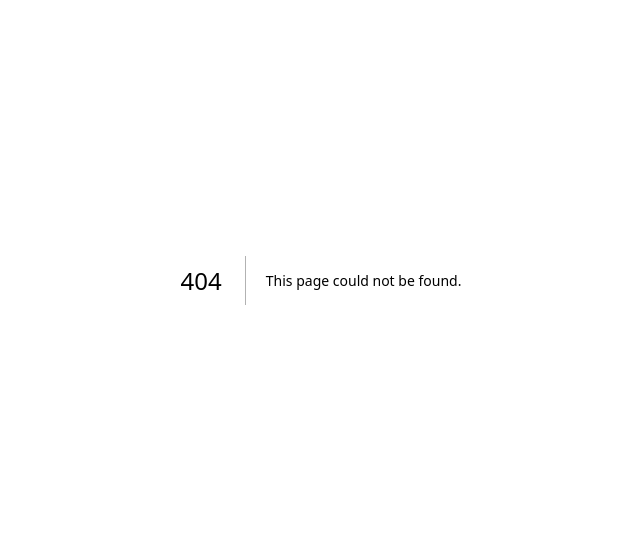
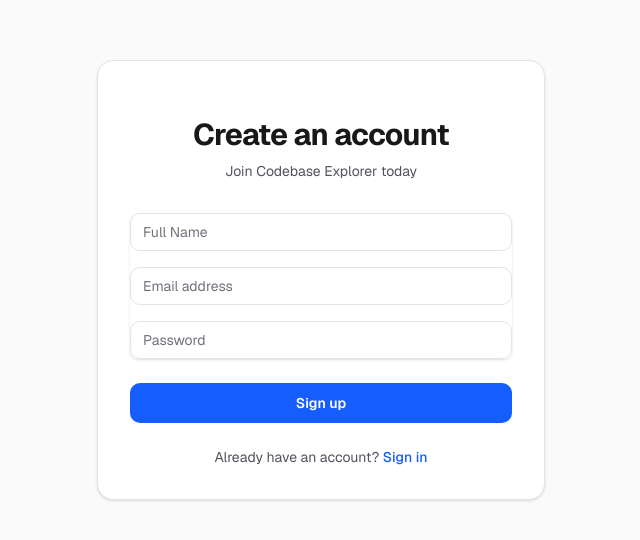
Before and after one commit to binay-das/ai-codebase-explorer, a Next.js app: page /auth/signup in a window 1280 px wide. Before the commit this address had no page. Shown: the part 120-660 px from the top of the page, without its empty margins (319-959 px from the left). Built offline with nearby package versions, Linux system fonts and the light colour scheme.

Commit message:
feat: signup page

```diff
--- /dev/null
+++ b/app/auth/signup/page.tsx
@@ -0,0 +1,141 @@
+"use client";
+
+import { useState } from "react";
+import { useRouter } from "next/navigation";
+import Link from "next/link";
+import { signIn } from "next-auth/react";
+
+export default function SignUpPage() {
+  const [email, setEmail] = useState("");
+  const [password, setPassword] = useState("");
+  const [name, setName] = useState("");
+  const [error, setError] = useState("");
+  const [loading, setLoading] = useState(false);
+  const router = useRouter();
+
+  const handleSubmit = async (e: React.FormEvent) => {
+    e.preventDefault();
+    setLoading(true);
+    setError("");
+
+    try {
+      const response = await fetch("/api/auth/register", {
+        method: "POST",
+        headers: { "Content-Type": "application/json" },
+        body: JSON.stringify({ email, password, name }),
+      });
+
+      const data = await response.json();
+
+      if (!response.ok) {
+        throw new Error(data.error || "Failed to register");
+      }
+
+      // Auto sign-in after successful registration
+      const result = await signIn("credentials", {
+        email,
+        password,
+        redirect: false,
+      });
+
+      if (result?.error) {
+        router.push("/auth/signin");
+      } else {
+        router.push("/");
+        router.refresh();
+      }
+    } catch (err: any) {
+      setError(err.message);
+    } finally {
+      setLoading(false);
+    }
+  };
+
+  return (
+    <div className="flex min-h-screen items-center justify-center bg-zinc-50 px-4 py-12 dark:bg-zinc-950 sm:px-6 lg:px-8">
+      <div className="w-full max-w-md space-y-8 rounded-2xl border border-zinc-200 bg-white p-8 shadow-sm dark:border-zinc-800 dark:bg-zinc-900">
+        <div>
+          <h2 className="mt-6 text-center text-3xl font-bold tracking-tight text-zinc-900 dark:text-white">
+            Create an account
+          </h2>
+          <p className="mt-2 text-center text-sm text-zinc-600 dark:text-zinc-400">
+            Join Codebase Explorer today
+          </p>
+        </div>
+        <form className="mt-8 space-y-6" onSubmit={handleSubmit}>
+          {error && (
+            <div className="rounded-md bg-red-50 p-3 text-sm text-red-600 dark:bg-red-900/20 dark:text-red-400">
+              {error}
+            </div>
+          )}
+          <div className="space-y-4 rounded-md shadow-sm">
+            <div>
+              <label htmlFor="name" className="sr-only">
+                Full Name
+              </label>
+              <input
+                id="name"
+                name="name"
+                type="text"
+                required
+                value={name}
+                onChange={(e) => setName(e.target.value)}
+                className="relative block w-full rounded-lg border border-zinc-300 px-3 py-2 text-zinc-900 placeholder-zinc-500 focus:z-10 focus:border-blue-500 focus:outline-none focus:ring-blue-500 dark:border-zinc-700 dark:bg-zinc-800 dark:text-white sm:text-sm"
+                placeholder="Full Name"
+              />
+            </div>
+            <div>
+              <label htmlFor="email-address" className="sr-only">
+                Email address
+              </label>
+              <input
+                id="email-address"
+                name="email"
+                type="email"
+                autoComplete="email"
+                required
+                value={email}
+                onChange={(e) => setEmail(e.target.value)}
+                className="relative block w-full rounded-lg border border-zinc-300 px-3 py-2 text-zinc-900 placeholder-zinc-500 focus:z-10 focus:border-blue-500 focus:outline-none focus:ring-blue-500 dark:border-zinc-700 dark:bg-zinc-800 dark:text-white sm:text-sm"
+                placeholder="Email address"
+              />
+            </div>
+            <div>
+              <label htmlFor="password" title="Password label" className="sr-only">
+                Password
+              </label>
+              <input
+                id="password"
+                name="password"
+                type="password"
+                autoComplete="new-password"
+                required
+                value={password}
+                onChange={(e) => setPassword(e.target.value)}
+                className="relative block w-full rounded-lg border border-zinc-300 px-3 py-2 text-zinc-900 placeholder-zinc-500 focus:z-10 focus:border-blue-500 focus:outline-none focus:ring-blue-500 dark:border-zinc-700 dark:bg-zinc-800 dark:text-white sm:text-sm"
+                placeholder="Password"
+              />
+            </div>
+          </div>
+
+          <div>
+            <button
+              type="submit"
+              disabled={loading}
+              className="group relative flex w-full justify-center rounded-lg bg-blue-600 px-3 py-2.5 text-sm font-semibold text-white hover:bg-blue-500 focus-visible:outline focus-visible:outline-2 focus-visible:outline-offset-2 focus-visible:outline-blue-600 disabled:opacity-50"
+            >
+              {loading ? "Creating account..." : "Sign up"}
+            </button>
+          </div>
+
+          <div className="text-center text-sm">
+            <span className="text-zinc-600 dark:text-zinc-400">Already have an account? </span>
+            <Link href="/auth/signin" className="font-medium text-blue-600 hover:text-blue-500 dark:text-blue-400">
+              Sign in
+            </Link>
+          </div>
+        </form>
+      </div>
+    </div>
+  );
+}
```
